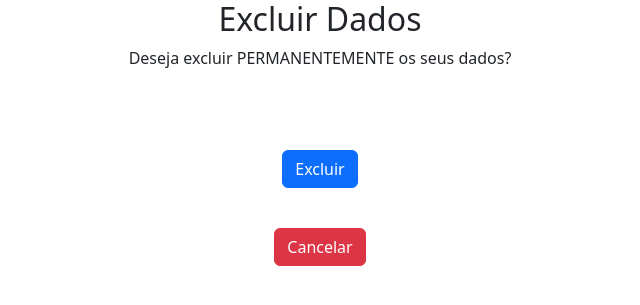
After one commit to Study98/usuarioweb, a Django app: page /atualizar/deletar/5 in a window 1280 px wide. The commit adds this page. Shown: the top 305 px of the page, without its empty margins (320-960 px from the left). Run offline with Django 4.2, Linux system fonts and the light colour scheme; data comes from the database, SQL or seed files in the repository; both versions use the stored data as it was after the commit; some libraries are stand-ins or nearby versions.

Commit message:
ajustes de css

```diff
--- a/user/models.py
+++ b/user/models.py
@@ -1,3 +1,4 @@
+from email.policy import default
 from django.db import models
 
 from django.contrib.auth.models import AbstractUser, BaseUserManager, PermissionsMixin
@@ -29,6 +30,7 @@ class UserManager(BaseUserManager):
 
 class UserDados(AbstractUser, PermissionsMixin):
     email = models.EmailField('E-mail', unique = True)
+    louser = models.CharField(max_length=30, verbose_name= "Nome de Usuário", default = 'registrado')
     luser = models.CharField(max_length=30, verbose_name= "Primeiro Nome")
     suser = models.CharField(max_length=100, verbose_name= "Segundo Nome")
     cpf = models.CharField(max_length=16, blank= False)
@@ -42,7 +44,7 @@ class UserDados(AbstractUser, PermissionsMixin):
     complemento =models.CharField(max_length=60, blank = True)
 
     USERNAME_FIELD = 'email'
-    REQUIRED_FIELDS = ['luser']
+    REQUIRED_FIELDS = ['louser']
 
     objects = UserManager()
 
--- /dev/null
+++ b/user/static/styles.css
@@ -0,0 +1,6 @@
+#hint_id_password {
+    display: none;
+}
+#div_id_password{
+    display: none;
+}
--- /dev/null
+++ b/user/templates/base.html
@@ -0,0 +1,23 @@
+{% load static %}
+<!DOCTYPE html>
+
+<html>
+    <head>
+        <meta charset="utf-8"/>
+        <title>UserCad</title>
+        <meta name = "viewport" content="width=device-width, initial-scale=1, shrink-to-fit-no"/>
+        <!-- CSS only -->
+        <link href="https://cdn.jsdelivr.net/npm/bootstrap@5.2.0/dist/css/bootstrap.min.css" rel="stylesheet" integrity="sha384-gH2yIJqKdNHPEq0n4Mqa/HGKIhSkIHeL5AyhkYV8i59U5AR6csBvApHHNl/vI1Bx" crossorigin="anonymous">
+        <link rel="stylesheet" href="{% static 'styles.css' %}"/>
+    </head>
+    <body class = "text-center">
+        {% block content %}
+
+
+
+
+        {% endblock %}
+        <!-- JavaScript Bundle with Popper -->
+        <script src="https://cdn.jsdelivr.net/npm/bootstrap@5.2.0/dist/js/bootstrap.bundle.min.js" integrity="sha384-A3rJD856KowSb7dwlZdYEkO39Gagi7vIsF0jrRAoQmDKKtQBHUuLZ9AsSv4jD4Xa" crossorigin="anonymous"></script>
+    </body>
+</html>
--- a/templates/cadastros/adicionar.html
+++ b/user/templates/cadastros/adicionar.html
@@ -1,3 +1,5 @@
+{% extends 'base.html'%}
+{% block content %}
 {% load crispy_forms_tags %}
 <h2>Cadastrar</h2>
 
@@ -15,3 +17,4 @@
 
 
   </form>
+{% endblock %}
--- a/templates/cadastros/atualizar.html
+++ b/user/templates/cadastros/atualizar.html
@@ -1,3 +1,5 @@
+{% extends 'base.html'%}
+{% block content %}
 {% load crispy_forms_tags %}
 <h2>Atualizar Dados</h2>
 
@@ -12,6 +14,9 @@
     <a href="{% url 'index' %}" class="btn btn-danger mt-3" id="botao">
       Cancelar
     </a>
+    <br><br><br>
+    <a href="deletar/{{user.id}}">Excluir Cadastro </a>
 
 
   </form>
+{% endblock %}
--- /dev/null
+++ b/user/templates/cadastros/excluir.html
@@ -0,0 +1,21 @@
+{% extends 'base.html'%}
+{% block content %}
+{% load crispy_forms_tags %}
+<h2>Excluir Dados</h2>
+
+<form action="" method="post" id= "attForm" >
+
+    {% csrf_token %}
+
+   {{ form|crispy }}
+    <p>Deseja excluir PERMANENTEMENTE os seus dados?</p>
+    <br><br>
+    <button type="submit" class="btn btn-primary mt-3">Excluir</button>
+    <br><br>
+    <a href="{% url 'index' %}" class="btn btn-danger mt-3" id="botao">
+      Cancelar
+    </a>
+
+
+  </form>
+{% endblock %}
--- a/templates/index.html
+++ b/user/templates/index.html
@@ -7,7 +7,7 @@
             <a href="{% url 'login' %}">Login</a>
         {% else %}
             <div>
-                <h1> Olá {{user.luser}}, Seja bem-vindo(a)!  </h1>
+                <h1> Olá {{user.louser}}, Seja bem-vindo(a)!  </h1>
                 <br><br>
                 <a href="atualizar/{{user.id}}">Atualizar Cadastro </a>
 
--- a/user/views.py
+++ b/user/views.py
@@ -1,6 +1,6 @@
 from django.forms import formset_factory
 from django.shortcuts import render
-from django.views.generic import CreateView, UpdateView
+from django.views.generic import CreateView, UpdateView, DeleteView
 from django.urls import reverse_lazy
 from django.forms.models import formset_factory
 from .models import UserDados
@@ -17,3 +17,8 @@ class UserUpdate(UpdateView):
     form_class = CustomUserDadosChangeForm
     template_name = 'cadastros/atualizar.html'
     success_url = reverse_lazy('index')
+
+class UserDelete(DeleteView):
+    model = UserDados
+    template_name = 'cadastros/excluir.html'
+    success_url = reverse_lazy('index')
--- a/usuarioweb/settings.py
+++ b/usuarioweb/settings.py
@@ -60,7 +60,7 @@ ROOT_URLCONF = 'usuarioweb.urls'
 TEMPLATES = [
     {
         'BACKEND': 'django.template.backends.django.DjangoTemplates',
-        'DIRS': ['templates'],
+        'DIRS': [os.path.join (BASE_DIR,'templates')],
         'APP_DIRS': True,
         'OPTIONS': {
             'context_processors': [
--- a/usuarioweb/urls.py
+++ b/usuarioweb/urls.py
@@ -24,5 +24,6 @@ urlpatterns = [
     path('contas/', include('django.contrib.auth.urls')),
     path('cadastrar/', UserCreate.as_view(),name='cadastro'),
     path('atualizar/<int:pk>', UserUpdate.as_view(),name='atualizar'),
+    path('atualizar/deletar/<int:pk>', UserDelete.as_view(),name='excluir'),
 
 ]
```
Also changed, not shown: templates/base.html (deleted, +0 -18 lines), user/forms.py (+3 -4 lines), db.sqlite3, user/migrations/0002_userdados_louser.py (added), user/templates/registration/login.html (renamed from templates/registration/login.html).
